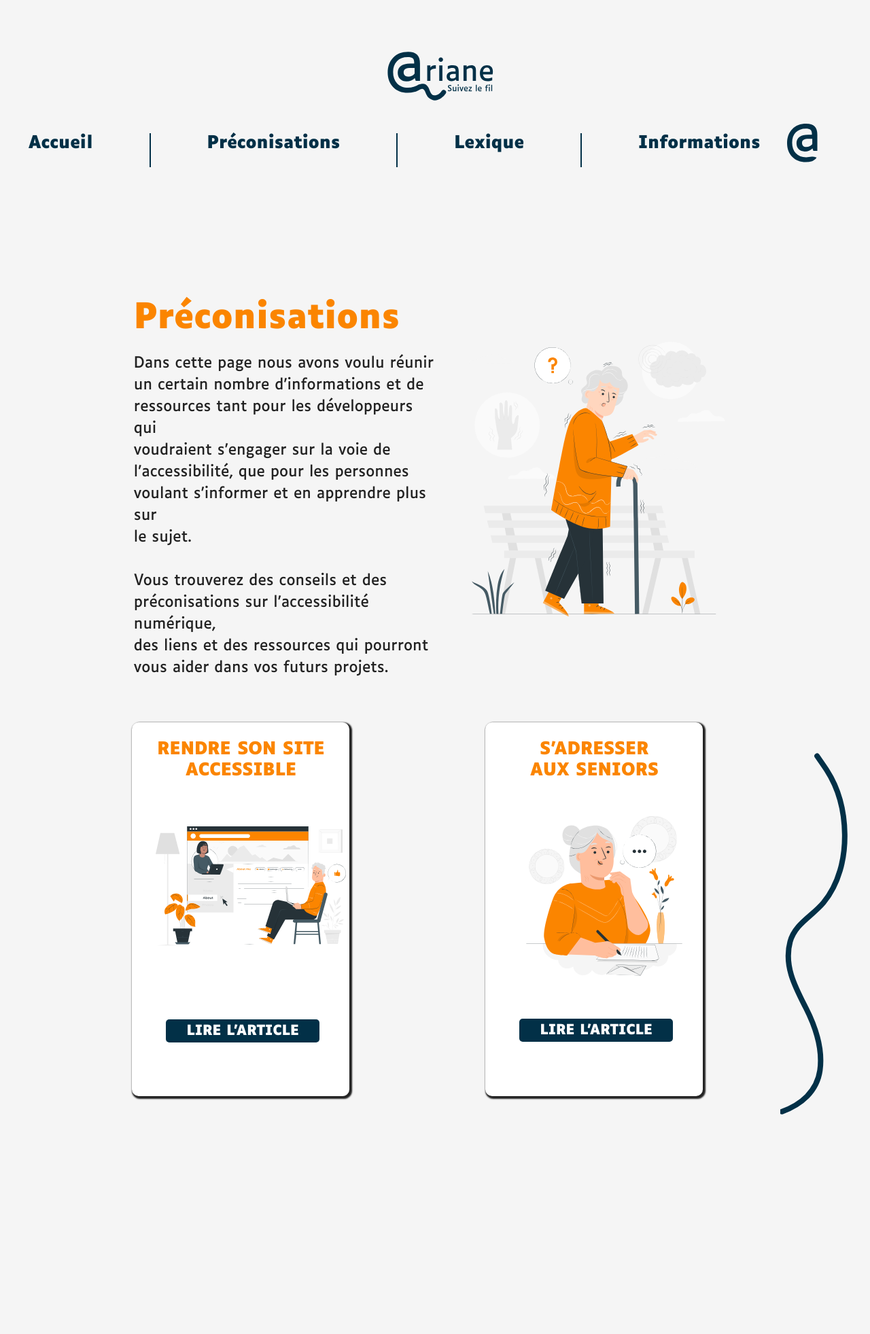
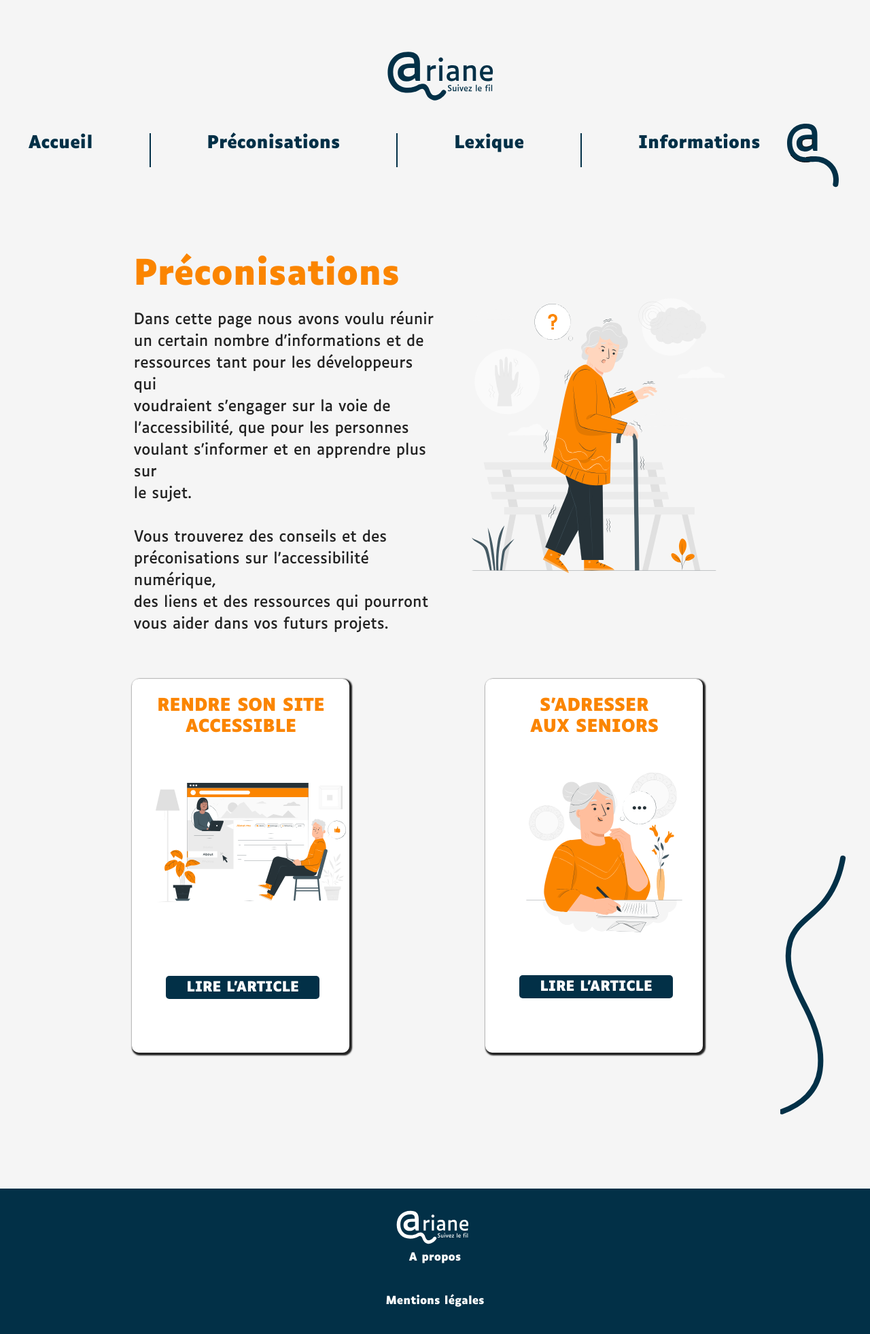
Before and after one commit to Fire-Owl/fil-d-ariane, a PHP site: page /pages/preconisations.php in a window 1280 px wide. Shown: the whole page at 68% size. Before the commit the page ends 1640 px from the top, so only its background shows below. Run offline with PHP 8.4, Linux system fonts and the light colour scheme.

Commit message:
fixedFIL

```diff
--- a/assets/scripts/main.js
+++ b/assets/scripts/main.js
@@ -14,5 +14,5 @@ function scrollIndicator() {
         var winScroll = document.body.scrollTop || document.documentElement.scrollTop;
         var height = document.documentElement.scrollHeight - document.documentElement.clientHeight;
         var scrolled = (winScroll / height) * 100;
-        document.getElementById("img").style.strokeDashoffset = (3100)-scrolled + "rem";
+        document.getElementById("img").style.strokeDashoffset = (1990)-scrolled + "rem";
       };
--- a/assets/styles/main.css
+++ b/assets/styles/main.css
@@ -126,7 +126,7 @@ a {
   -webkit-box-pack: center;
   -ms-flex-pack: center;
   justify-content: center;
-  position: absolute;
+  position: relative;
   bottom: 0;
   width: 100%;
 }
--- a/assets/styles/preconisations.css
+++ b/assets/styles/preconisations.css
@@ -20,7 +20,7 @@ body{
     display: grid;
     grid-template-columns: 1fr 3fr 0fr 3fr 1fr;
     margin-left: 1vw;
-    margin-top: 12rem;
+    margin-top: 8rem;
 }
 
 .firstbloc{
@@ -54,6 +54,7 @@ body{
     grid-template-columns: 1fr 320px 200px 320px 1fr;
     margin-top: 5vw;
     margin-right: 4vw;
+
 }
 
 .card1{
@@ -155,7 +156,7 @@ box-shadow: #fb8500 2px 2px 2px 2px;
     }
     .wrapper2{
         grid-template-columns: repeat(1, 4fr);
-
+        width: 20px;
         margin-left: 50px;
 
     }
--- a/pages/preconisations.php
+++ b/pages/preconisations.php
@@ -52,6 +52,6 @@ Vous trouverez des conseils et des<br> préconisations sur l’accessibilité nu
 </div>
 
 
-
+<?php include '../includes/footer.php'; ?>
 </body>
 </html>
```
